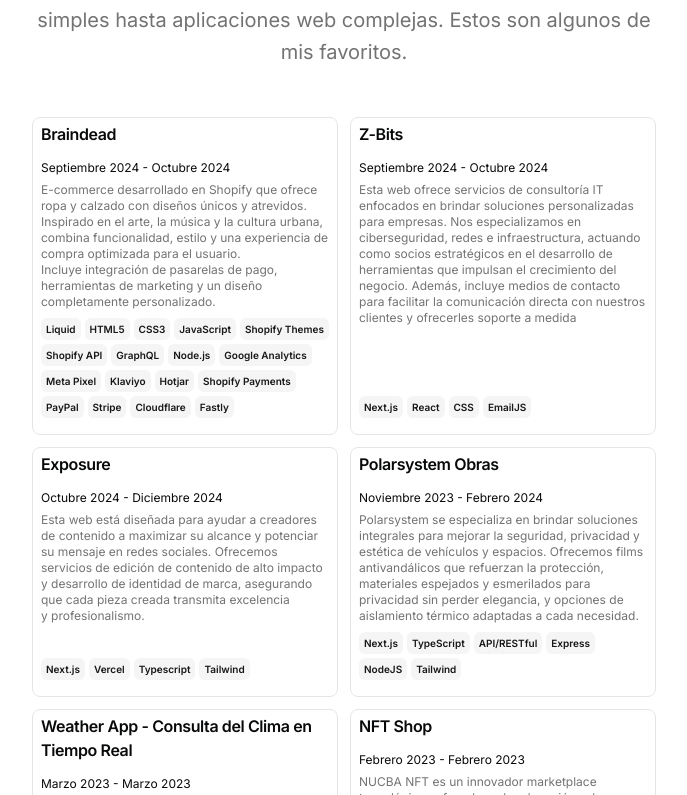
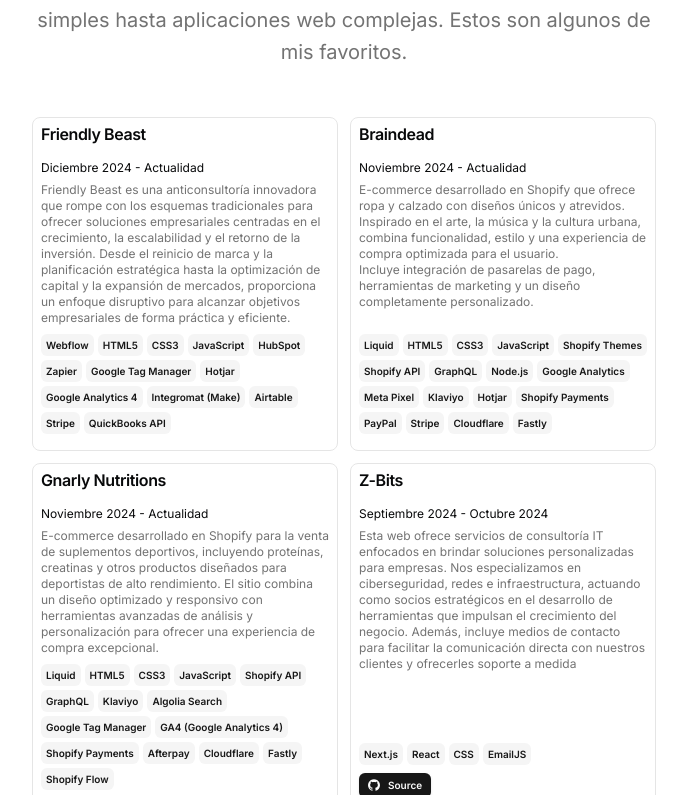
Before and after one commit to FakuKostasDvlpr/Portffolio, a Next.js app: page / in a window 1280 px wide. Shown: the part 1285-2080 px from the top of the page, without its empty margins (296-983 px from the left). Built offline with nearby package versions, Linux system fonts and the light colour scheme.

Commit message:
add changes

```diff
--- a/src/app/page.tsx
+++ b/src/app/page.tsx
@@ -109,9 +109,9 @@ export default function Page() {
               description={project.description}
               dates={project.dates}
               tags={project.technologies}
+              links={project.links}
               // image={project.image}
               // video={project.video}
-              //links={project.links}
             />
           </BlurFade>
         ))
--- a/src/data/resume.tsx
+++ b/src/data/resume.tsx
@@ -64,7 +64,7 @@ export const DATA = {
       href: "https://refindable.com/",
       badges: [],
       location: "Remote",
-      title: "Desarrollador Web Shopify & WordPress",
+      title: "Desarrollador Web",
       logoUrl: "https://refindable.com/wp-content/uploads/2022/05/cropped-Refindable-favicon-cuadrado-192x192.png",
       start: "Diciembre 2024",
       end: "Actualidad",
@@ -139,9 +139,48 @@ export const DATA = {
   ],
   projects: [
     {
+      title: "Friendly Beast",
+      href: "https://friendlybeast.com/",
+      dates: "Diciembre 2024 - Actualidad ",
+      active: true,
+      description:
+        "Friendly Beast es una anticonsultoría innovadora que rompe con los esquemas tradicionales para ofrecer soluciones empresariales centradas en el crecimiento, la escalabilidad y el retorno de la inversión. Desde el reinicio de marca y la planificación estratégica hasta la optimización de capital y la expansión de mercados, proporciona un enfoque disruptivo para alcanzar objetivos empresariales de forma práctica y eficiente.",
+      technologies: [
+        // Desarrollo y Plataforma
+        "Webflow",
+        "HTML5",
+        "CSS3",
+        "JavaScript",
+
+        // Plataforma de Marketing y Gestión
+        "HubSpot",
+        "Zapier",
+        "Google Tag Manager",
+
+        // Herramientas de Análisis
+        "Hotjar",
+        "Google Analytics 4",
+
+        // Automatización y Escalabilidad
+        "Integromat (Make)",
+        "Airtable",
+
+        // Procesamiento Financiero
+        "Stripe",
+        "QuickBooks API"
+      ],
+      // links: [
+      //   {
+      //     type: "Source",
+      //     href: "",
+      //     icon: <Icons.github className="size-3" />,
+      //   },
+      // ],
+    },
+    {
       title: "Braindead",
       href: "https://wearebraindead.com/",
-      dates: "Septiembre 2024 - Octubre 2024",
+      dates: "Noviembre 2024 - Actualidad",
       active: true,
       description:
         "E-commerce desarrollado en Shopify que ofrece ropa y calzado con diseños únicos y atrevidos. Inspirado en el arte, la música y la cultura urbana, combina funcionalidad, estilo y una experiencia de compra optimizada para el usuario. Incluye integración de pasarelas de pago, herramientas de marketing y un diseño completamente personalizado.",
@@ -172,6 +211,47 @@ export const DATA = {
         // CDNs y Optimización
         "Cloudflare",
         "Fastly"
+      ],
+      // links: [
+      //   {
+      //     type: "Source",
+      //     href: "",
+      //     icon: <Icons.github className="size-3" />,
+      //   },
+      // ],
+    },
+    {
+      title: "Gnarly Nutritions",
+      href: "https://www.gognarly.com/",
+      dates: "Noviembre 2024 - Actualidad",
+      active: true,
+      description:
+        "E-commerce desarrollado en Shopify para la venta de suplementos deportivos, incluyendo proteínas, creatinas y otros productos diseñados para deportistas de alto rendimiento. El sitio combina un diseño optimizado y responsivo con herramientas avanzadas de análisis y personalización para ofrecer una experiencia de compra excepcional.",
+      technologies: [
+        // Frontend
+        "Liquid",
+        "HTML5",
+        "CSS3",
+        "JavaScript",
+
+        // Backend
+        "Shopify API",
+        "GraphQL",
+
+        // Herramientas de Personalización y Marketing
+        "Klaviyo",
+        "Algolia Search",
+        "Google Tag Manager",
+        "GA4 (Google Analytics 4)",
+
+        // Pasarelas de Pago
+        "Shopify Payments",
+        "Afterpay",
+
+        // Optimización y Servicios
+        "Cloudflare",
+        "Fastly",
+        "Shopify Flow"
       ],
       // links: [
       //   {
```
